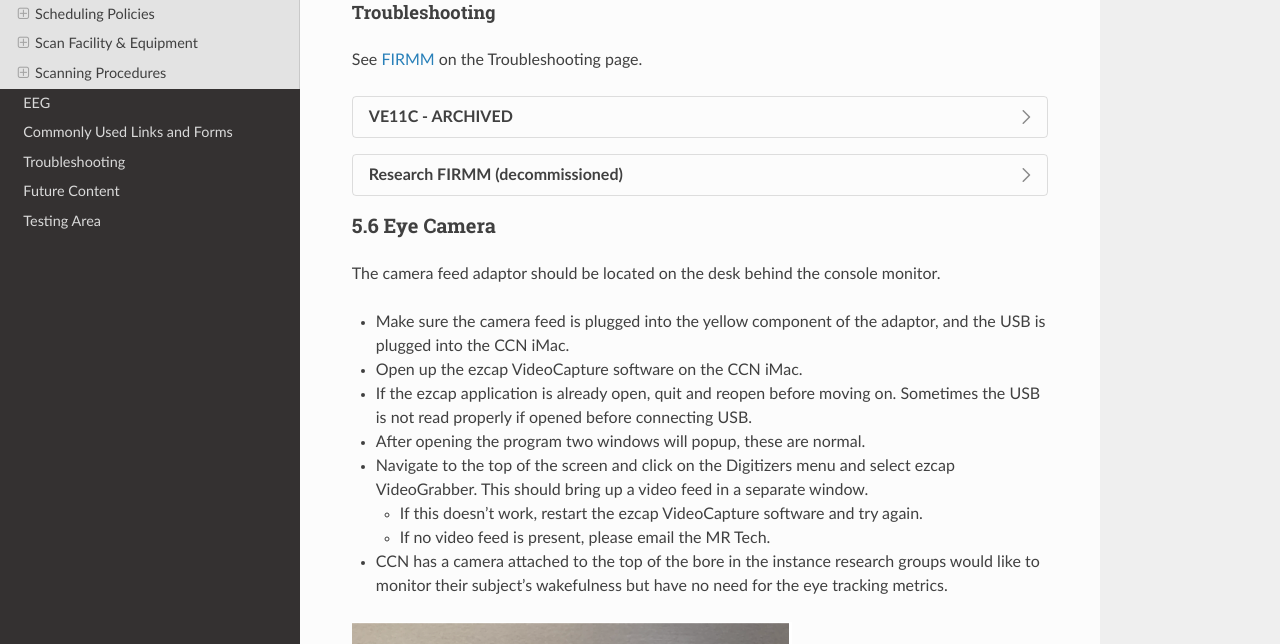
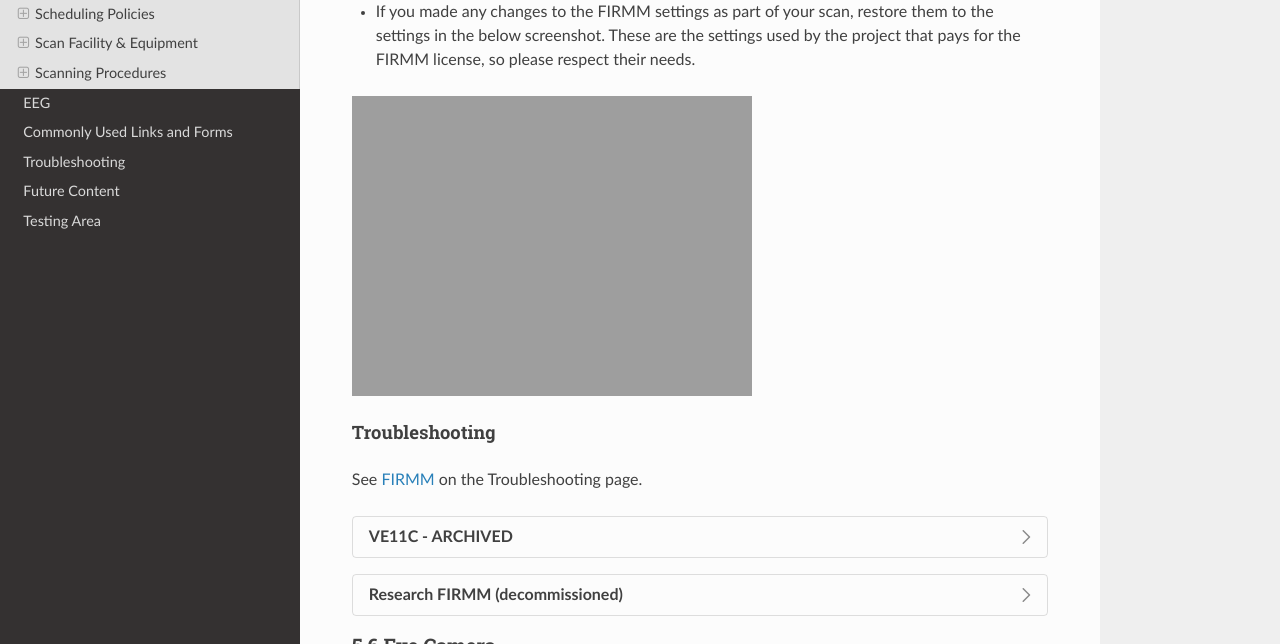
Before and after one commit to CCN-Support/CCN_Wiki, a Sphinx documentation site: the page built from docs/source/mri.rst, in a window 1280 px wide and 900 px high, scrolled down 22681 px, cut to the strip 256-900 px from the top of the window. Built offline with Sphinx 7.4.7 and the Read the Docs theme 3.1.0, drawn with Linux system fonts in a browser that asks for light colours.

Commit message:
Update mri.rst

```diff
--- a/docs/source/mri.rst
+++ b/docs/source/mri.rst
@@ -572,8 +572,14 @@ FIRMM on XA30 is seamlessly integrated and starts automatically via settings in
 
    - As of August 2023, this is a known issue with Siemens workstations and Siemens is working on the problem.
 
+
 .. image:: images/FirmmTablet.png
    :width: 50%
+
+- If you made any changes to the FIRMM settings as part of your scan, restore them to the settings in the below screenshot. These are the settings used by the project that pays for the FIRMM license, so please respect their needs.
+
+.. image:: images/FIRMM-HBCD-settings.png
+   : width: 50%
 
 Troubleshooting
 ^^^^^^^^^^^^^^^
```
